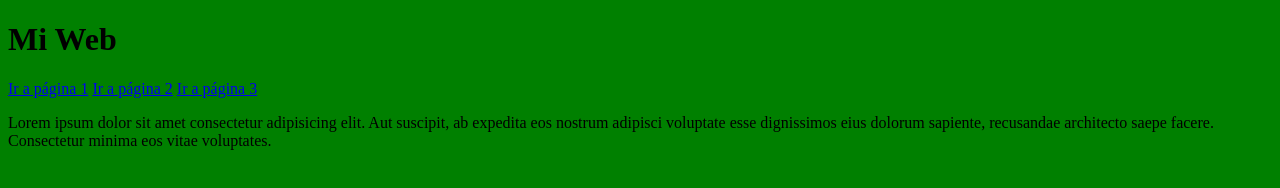
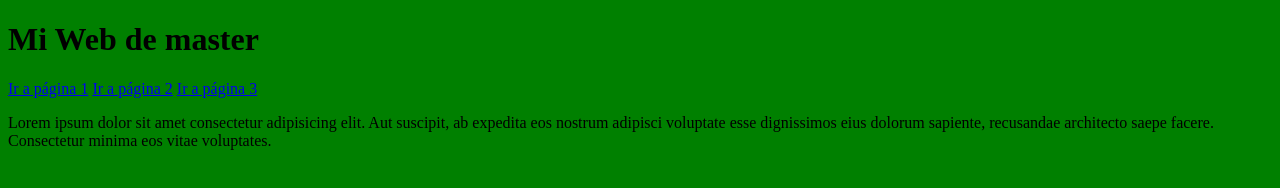
Before and after one commit to XabiZabala/proyecto_web, a plain HTML site: page index.html in a window 1280 px wide. Drawn offline with Linux system fonts and the light colour scheme.

Commit message:
modificado el titulo en index Mi Web master

```diff
--- a/index.html
+++ b/index.html
@@ -11,7 +11,7 @@
 	</style>
 </head>
 <body>
-	<h1>Mi Web</h1>
+	<h1>Mi Web de master</h1>
 
 	<a href="pagina1.html">Ir a página 1</a>
 	<a href="#">Ir a página 2</a>
```
